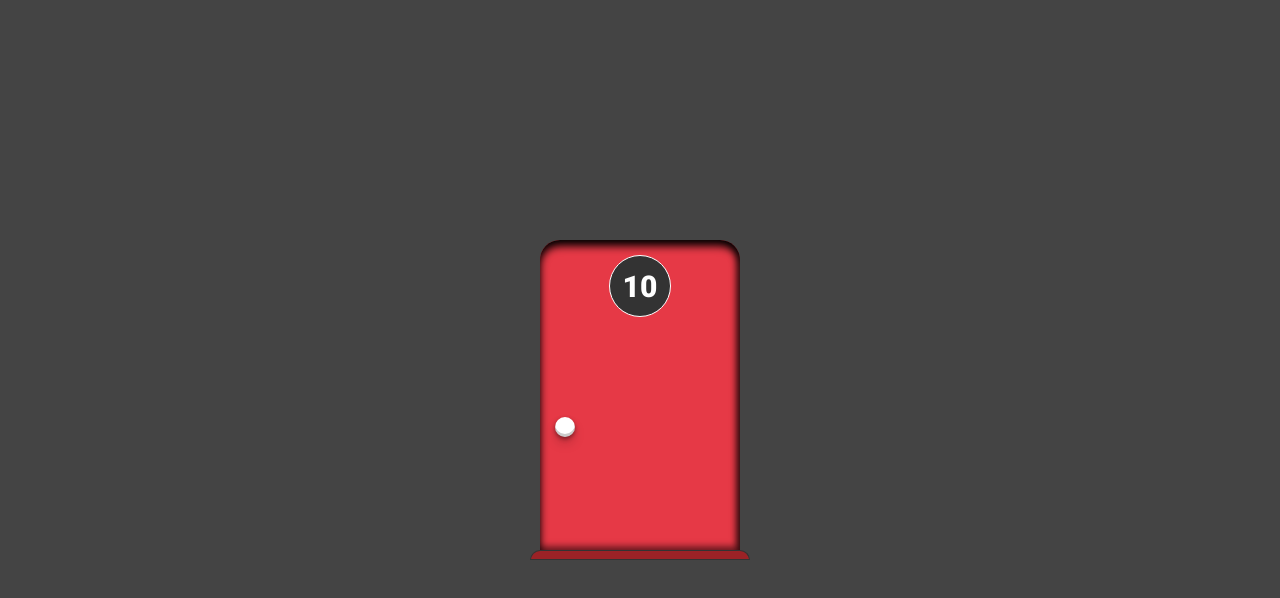
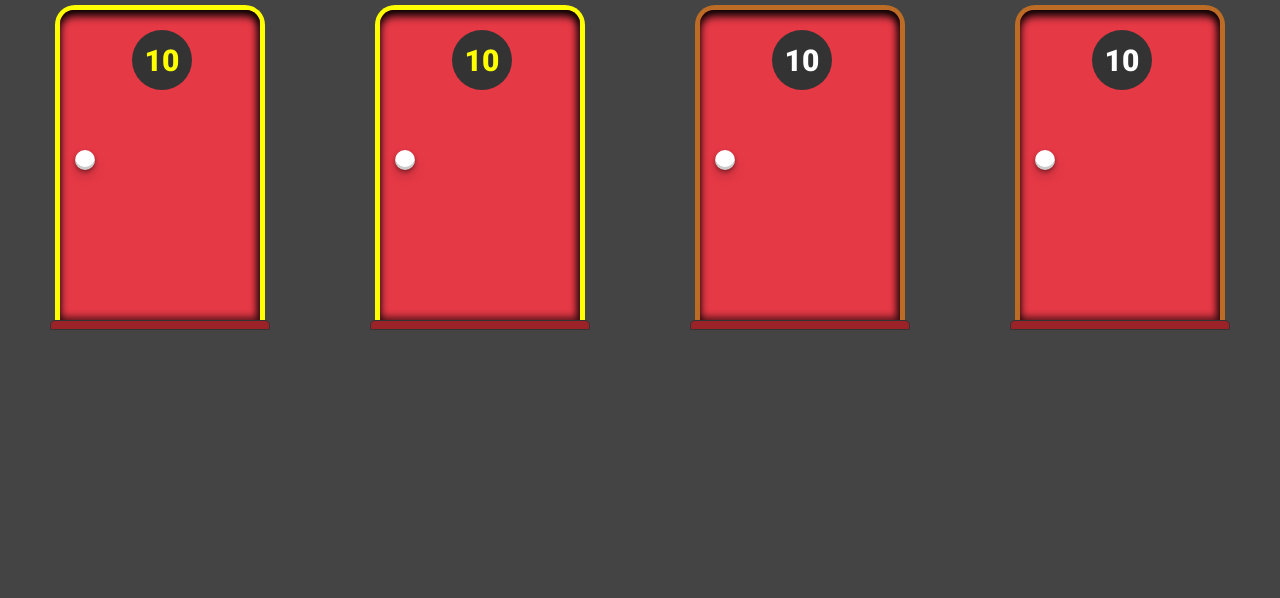
Before and after one commit to JeanSantos5580/Monty-Hall-Jogo-das-Portas, a Next.js app: page / in a window 1280 px wide. Shown: the top 598 px of the page. Built offline with nearby package versions, Linux system fonts and the light colour scheme.

Commit message:
Finalization of the Door component and creation of the Door class, for controlling of it's events.

```diff
--- a/components/Porta/Porta.jsx
+++ b/components/Porta/Porta.jsx
@@ -1,13 +1,32 @@
 import styles from "./styles.module.css"
 
-export default function Porta(props) {
+export default function Porta({selecionada}) {
+
+    const portaSelecionada =
+    selecionada ?
+    styles.estruturaSelecionada : ''
+
+    const macanetaSelecionada =
+    selecionada ?
+    styles.macanetaSelecionada : ''
+
+    const numeroSelecionado =
+    selecionada ?
+    styles.numeroSelecionado : ''
+
     return (
         <div className={styles.container}>
-            <div className={styles.porta}>
-                <div className={styles.numero}>10</div>
-                <div className={styles.macaneta}></div>
+
+            <div
+            className=
+            {`${styles.estrutura} ${portaSelecionada}`}>
+                <div className={styles.porta} >
+                    <div className={`${styles.numero} ${numeroSelecionado}`}>10</div>
+                    <div className={`${styles.macaneta} ${macanetaSelecionada}`}></div>
+                </div>
             </div>
-            <div className={styles.baixo}></div>
+
+            <div className={styles.base}></div>
         </div>
     )
 }
--- a/components/Porta/styles.module.css
+++ b/components/Porta/styles.module.css
@@ -1,26 +1,50 @@
 .container {
     width: 100%;
-    height: 100vh;
     display: flex;
     flex-direction: column;
     justify-content: center;
     align-items: center;
+    margin: 0.5rem;
+}
+
+.estrutura{
+    border-top: 0.5rem solid #bc6c25;
+    border-left: 0.5rem solid #bc6c25;
+    border-right: 0.5rem solid #bc6c25;
+    border-radius: 2rem 2rem 0rem 0rem;
+}
+
+.estruturaSelecionada{
+    border-top: 0.5rem solid #FF0;
+    border-left: 0.5rem solid #FF0;
+    border-right: 0.5rem solid #FF0;
+}
+
+.numeroSelecionado{
+    color: #FF0;
+}
+
+.macanetaSelecionada{
+    background-color: #FF0;
 }
 
 .porta {
+    position: relative;
     display: flex;
     flex-direction: column;
-    align-items: center;
     padding: 1.5rem;
-    gap: 10rem;
-    border-radius: 2rem 2rem 0rem 0rem;
-    width: 20rem;
-    height: 31rem;
+    border-radius: 1.4rem 1.4rem 0rem 0rem;
+    width: var(--area-porta-largura);
+    height: var(--area-porta-altura);
     background: #e63946;
     box-shadow: rgb(000, 000, 000) 0px 6px 9px 0px inset, rgba(2, 2, 2, 0.5) -3px -3px 6px 1px inset;
 }
 
+
 .numero {
+    position: absolute;
+    top: 2rem;
+    left: 7.2rem;
     display: flex;
     justify-content: center;
     align-items: center;
@@ -31,12 +55,12 @@
     font-weight: 900;
     background: #333;
     border-radius: 50%;
-    border: 0.1rem solid #FFFFFF;
+    border: 0.1rem solidz #FFFFFF;
 }
 
 .macaneta {
-    align-self: flex-start;
-    justify-content: center;
+    position: absolute;
+    top: calc(0.45 * var(--area-porta-altura));
     width: 2rem;
     height: 2rem;
     border-radius: 50%;
@@ -44,10 +68,10 @@
     box-shadow: rgba(0, 0, 0, 0.4) 0px 2px 4px, rgba(0, 0, 0, 0.3) 0px 7px 13px -3px, rgba(0, 0, 0, 0.2) 0px -3px 0px inset;
 }
 
-.baixo {
+.base {
     width: 22rem;
     height: 1rem;
     background: #9b2226;
     border: 1px solid #333;
-    border-radius: 2rem 2rem 0rem 0rem;
+    border-radius: .5rem .5rem 0rem 0rem;
 }
--- a/pages/index.jsx
+++ b/pages/index.jsx
@@ -3,8 +3,11 @@ import Presente from "../components/Presente/Presente";
 
 export default function Home() {
   return (
-    <div>
-      <Porta/>
+    <div style={{display: 'flex'}}>
+      <Porta selecionada/>
+      <Porta selecionada/>
+      <Porta />
+      <Porta />
     </div>
   )
 }
--- a/styles/globals.css
+++ b/styles/globals.css
@@ -27,6 +27,11 @@ a {
   box-sizing: border-box;
 }
 
+:root{
+  --area-porta-altura: 310px;
+  --area-porta-largura: 200px;
+}
+
 @media (prefers-color-scheme: dark) {
   html {
     color-scheme: dark;
```
Also changed, not shown: model/porta.js (added, +47 -0 lines).
